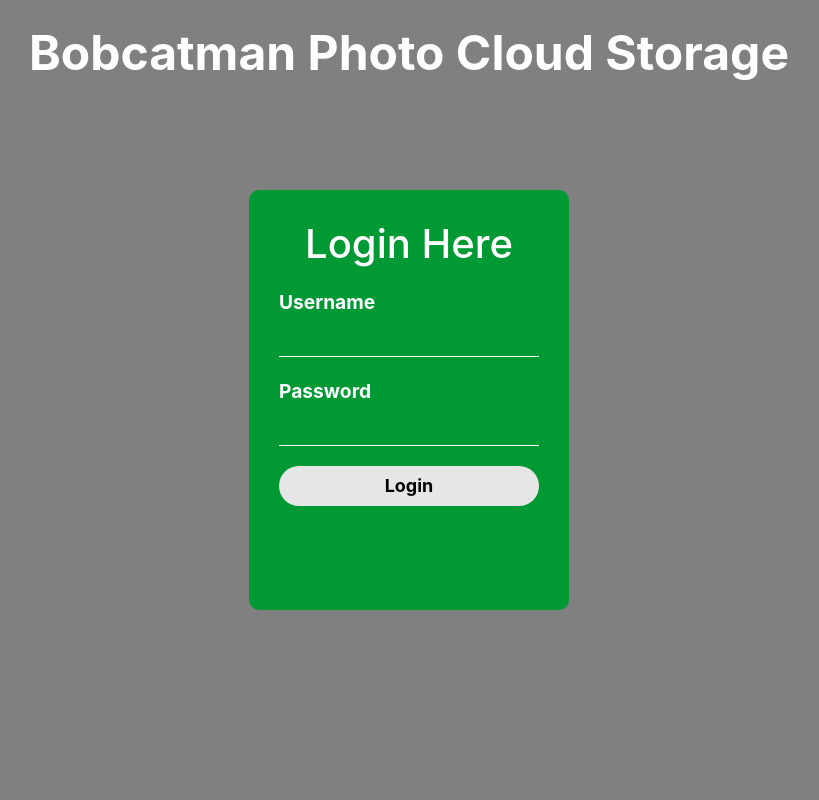
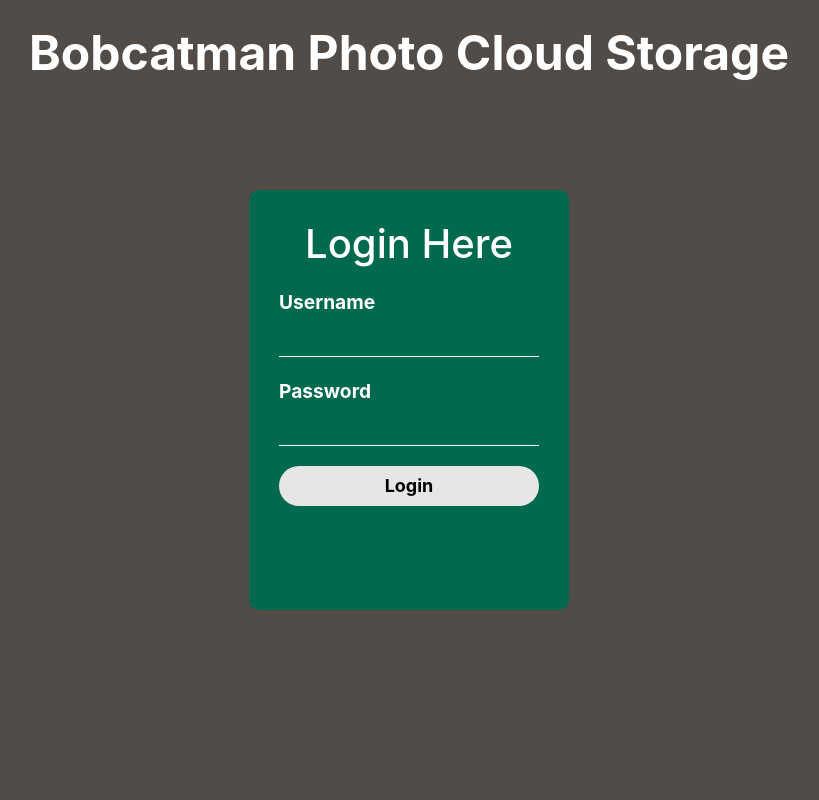
Before and after one commit to carterhickman/API, a PHP site: page /login.php in a window 1280 px wide. Shown: the whole page, without its empty margins (231-1050 px from the left). Run offline with PHP 8.4, Linux system fonts and the light colour scheme.

Commit message:
changed color of backgraound and login box

```diff
--- a/Style/style.css
+++ b/Style/style.css
@@ -3,13 +3,13 @@ body{
 }
 
 .MainBody{
-	background-color: grey;
+	background-color: #514c47;
 }
 
 .loginbox{
 	width: 320px;
 	height: 420px;
-	background: #009933;
+	background: #00694e;
 	color: #fff;
 	top: 50%;
 	left: 50%;
```
